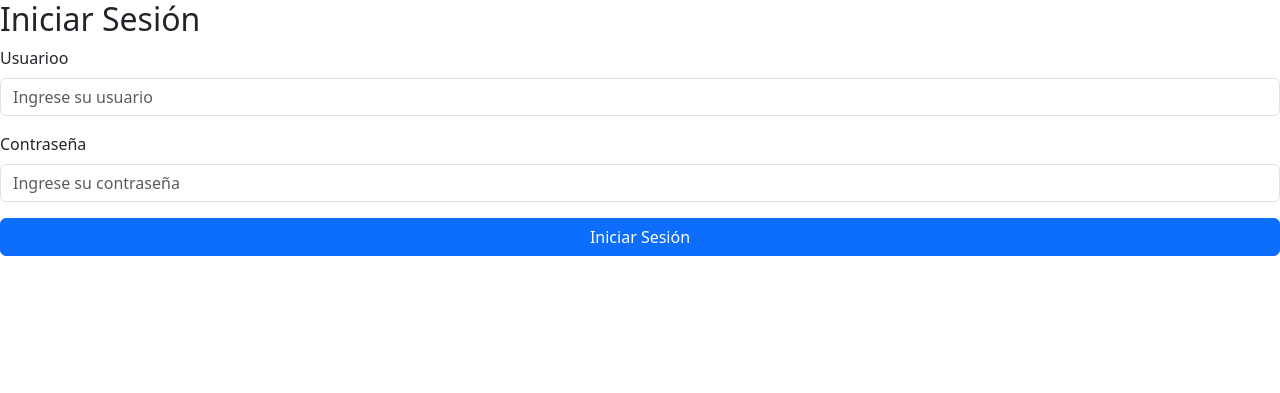
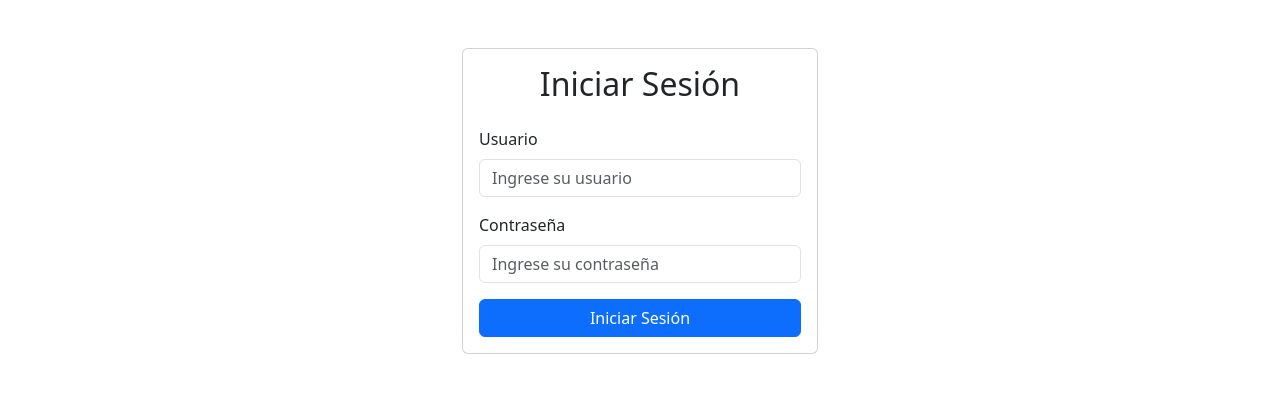
Before and after one commit to JesusDun/Practica1ControlAsistencias, a Flask app: page /app in a window 1280 px wide. Shown: the top 393 px of the page. Run offline with Flask 3, Linux system fonts and the light colour scheme.

Commit message:
Update login.html

```diff
--- a/templates/login.html
+++ b/templates/login.html
@@ -5,21 +5,22 @@
     <meta name="viewport" content="width=device-width, initial-scale=1.0">
     <title>Iniciar Sesión</title>
 
-    <!-- Bootstrap 5 CSS -->
-    <link href="https://cdn.jsdelivr.net/npm/bootstrap@5.3.3/dist/css/bootstrap.min.css" rel="stylesheet" integrity="sha384-QWTKZyjpPEjISv5WaRU9OFeRpok6YctnYmDr5pNlyT2bRjXh0JMhjY6hW+ALEwIH" crossorigin="anonymous">
+    <link href="https://cdn.jsdelivr.net/npm/bootstrap@5.3.3/dist/css/bootstrap.min.css" rel="stylesheet">
     <link rel="stylesheet" href="https://cdn.jsdelivr.net/npm/bootstrap-icons@1.11.3/font/bootstrap-icons.min.css">
 
-    <!-- CSS: JQuery Validate -->
     <style>.form-control:focus {box-shadow: none !important;}; label.is-invalid {background: red; padding: 3px; margin: 3px; border-radius: 3px; font-weight: bold; width: 100%;};</style>
+</head>
+<body ng-app="myApp" ng-controller="appCtrl">
 
-</head>
-<body>
-
-    <div>
-        <h2>Iniciar Sesión</h2>
-        <form method="post" action="/iniciarSesion" id="frmInicioSesion">
+    <div class="container mt-5">
+        <div class="row justify-content-center">
+            <div class="col-md-6 col-lg-4">
+                <div class="card">
+                    <div class="card-body">
+                        <h2 class="card-title text-center mb-4">Iniciar Sesión</h2>
+                        <form method="post" id="frmInicioSesion">
                             <div class="mb-3">
-                <label for="txtUsuario" class="form-label">Usuarioo</label>
+                                <label for="txtUsuario" class="form-label">Usuario</label>
                                 <input type="text" id="txtUsuario" name="txtUsuario" class="form-control" placeholder="Ingrese su usuario" required>
                             </div>
                             <div class="mb-3">
@@ -31,8 +32,17 @@
                             </div>
                         </form>
                     </div>
+                </div>
+            </div>
+        </div>
+    </div>
 
-    <!-- Bootstrap JS Bundle -->
-    <script src="https://cdn.jsdelivr.net/npm/bootstrap@5.3.3/dist/js/bootstrap.bundle.min.js" integrity="sha384-YvpcrYf0tY3lHB60NNkmXc5s9fDVZLESaAA55NDzOxhy9GkcIdslK1eN7N6jIeHz" crossorigin="anonymous"></script>
+    <script src="https://cdn.jsdelivr.net/npm/bootstrap@5.3.3/dist/js/bootstrap.bundle.min.js"></script>
+
+    <script src="https://ajax.googleapis.com/ajax/libs/jquery/3.7.1/jquery.min.js"></script>
+    <script src="https://ajax.googleapis.com/ajax/libs/angularjs/1.8.2/angular.min.js"></script>
+
+    <script src="{{ url_for('static', filename='js/app.js') }}"></script>
+
 </body>
 </html>
```
Lines whose indentation alone changed are shown as unchanged.
